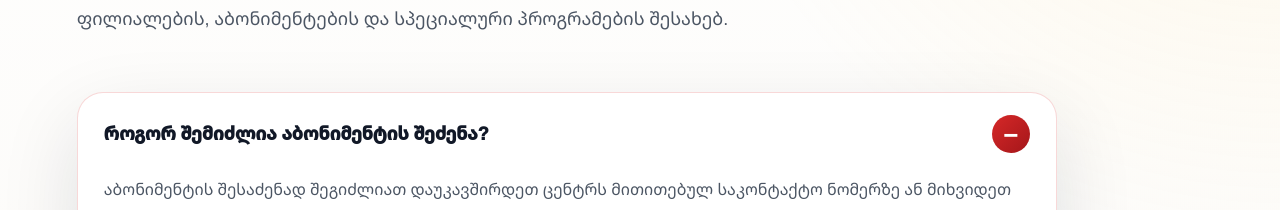
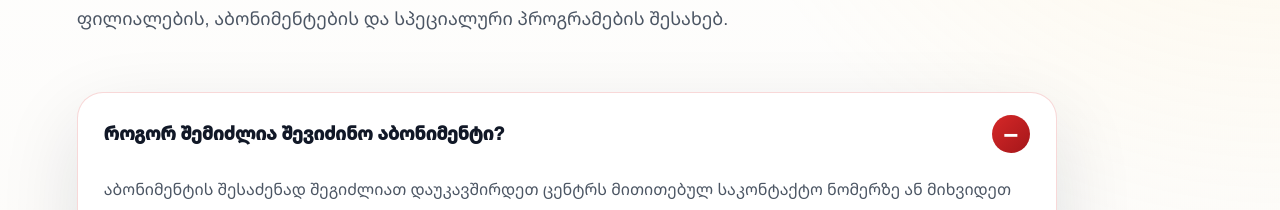
Before and after one commit to webdevelopment09/public-center-website, a Next.js app: page / in a window 1280 px wide. Shown: the part 10244-10454 px from the top of the page. Built offline with nearby package versions, Linux system fonts and the light colour scheme; a web font is replaced by a local one.

Commit message:
polishing

```diff
--- a/components/FAQSection.jsx
+++ b/components/FAQSection.jsx
@@ -4,7 +4,7 @@ import { useState } from "react";
 
 const faqs = [
   {
-    question: "როგორ შემიძლია აბონიმენტის შეძენა?",
+    question: "როგორ შემიძლია შევიძინო აბონიმენტი?",
     answer:
       "აბონიმენტის შესაძენად შეგიძლიათ დაუკავშირდეთ ცენტრს მითითებულ საკონტაქტო ნომერზე ან მიხვიდეთ სასურველ ფილიალში, სადაც ადმინისტრაცია მოგაწვდით სრულ ინფორმაციას ტარიფებისა და პირობების შესახებ.",
   },
```
